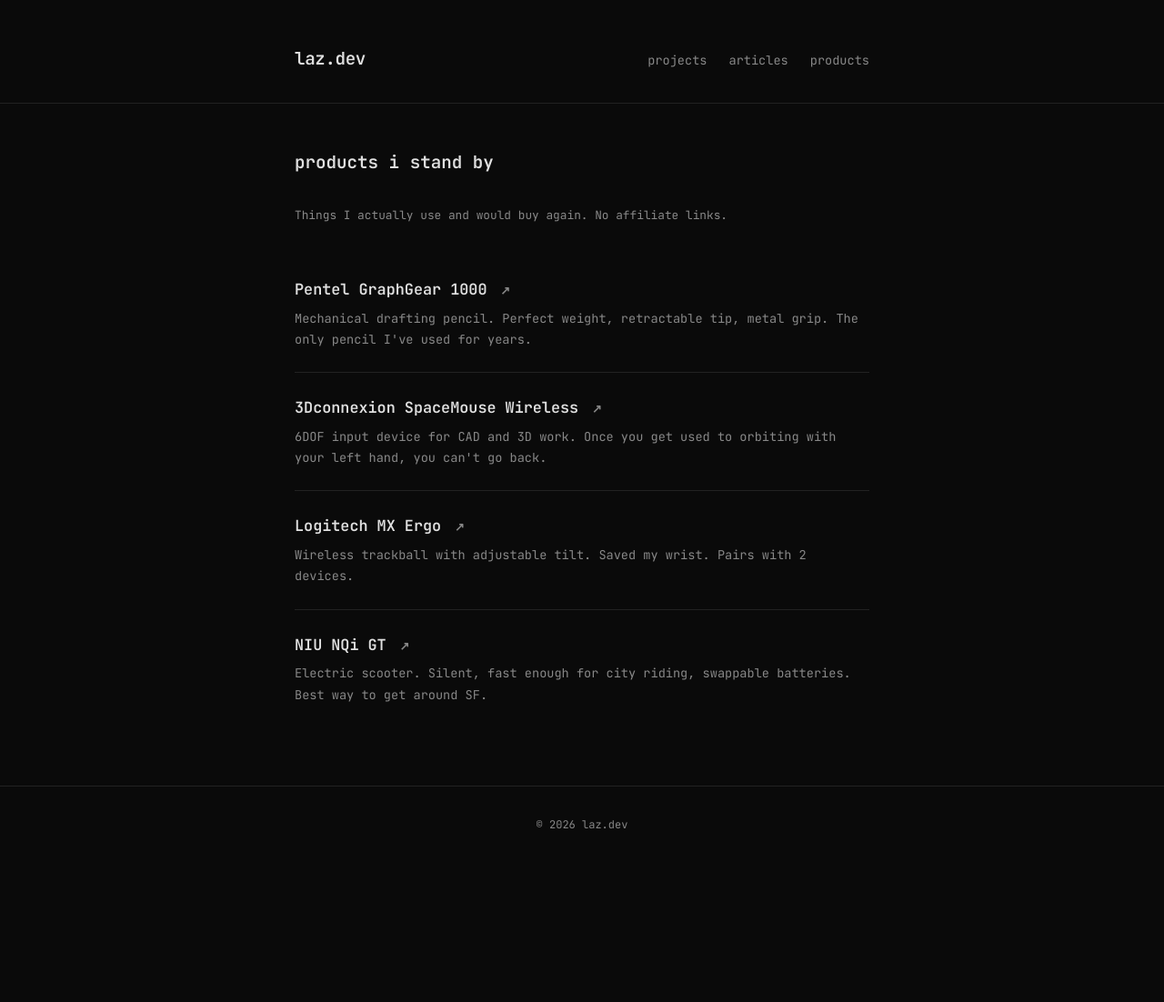
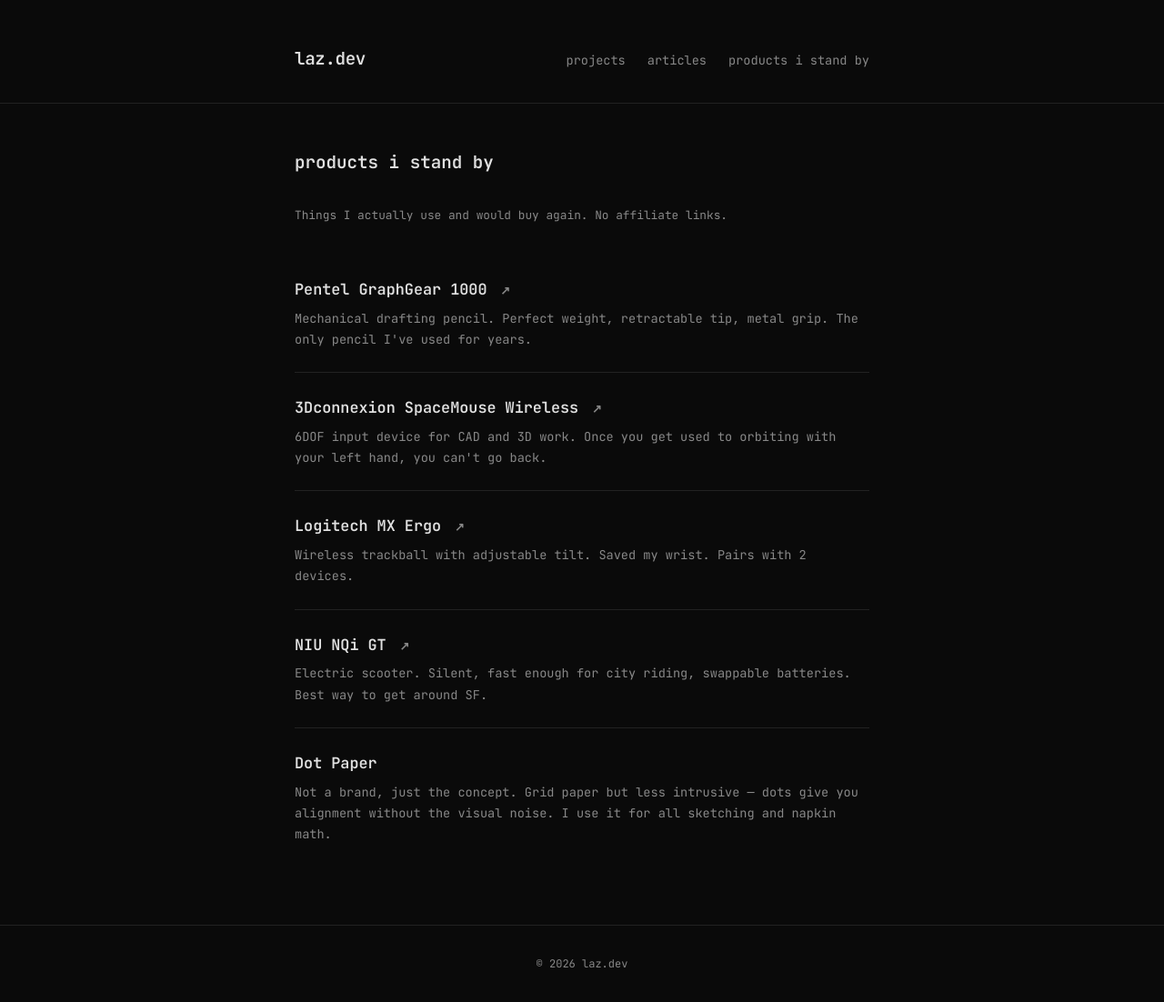
Before and after one commit to laszloKopits/laz.dev, a plain HTML site: page site/products.html in a window 1280 px wide. Shown: the whole page at 91% size. Before the commit the page ends 949 px from the top, so only its background shows below. Drawn offline with Linux system fonts and the light colour scheme.

Commit message:
Rename nav to 'products i stand by', add Dot Paper (live since Mar 21)

```diff
--- a/site/products.html
+++ b/site/products.html
@@ -14,7 +14,7 @@
       <nav>
         <a href="/projects.html">projects</a>
         <a href="/articles.html">articles</a>
-        <a href="/products.html">products</a>
+        <a href="/products.html">products i stand by</a>
       </nav>
     </div>
   </header>
@@ -52,6 +52,12 @@
         </div>
         <div class="project-desc">Electric scooter. Silent, fast enough for city riding, swappable batteries. Best way to get around SF.</div>
       </li>
+      <li class="project-item">
+        <div class="project-title">
+          Dot Paper
+        </div>
+        <div class="project-desc">Not a brand, just the concept. Grid paper but less intrusive — dots give you alignment without the visual noise. I use it for all sketching and napkin math.</div>
+      </li>
     </ul>
   </main>
 
```
Also changed, not shown: site/index.html (+2 -2 lines), site/projects.html (+1 -1 lines).
